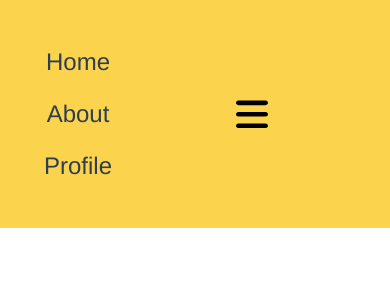
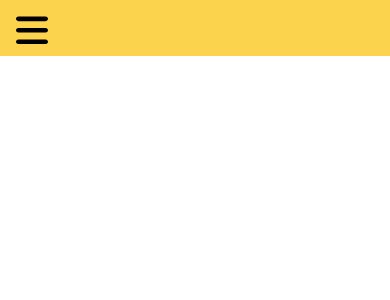
Before and after one commit to ajukadavid/workingVueProject, a Vue app: page / in a window 390 px wide. Shown: the top 300 px of the page. Built offline with nearby package versions, Linux system fonts and the light colour scheme.

Commit message:
completion of responsive navbar component

```diff
--- a/src/components/NavBar.vue
+++ b/src/components/NavBar.vue
@@ -1,28 +1,34 @@
 <template>
-<div class="bg-amber-300 flex p-4">
-  <nav>
-    <menu class="grid gap-y-5 w-40 text-2xl relative -left-12">
-      <li>Home</li>
-      <li>About</li>
-      <li>Profile</li>
+<div class="bg-amber-300 flex justify-between sm:justify-center flex-row-reverse -p-12">
+  <div class="">
+    <menu class="sm:flex sm:mt-3 sm:justify-between sm:text-3xl hidden">
+      <li class="p-3">
+        <a href="#">Home</a>
+      </li>
+      <li class="p-3"><a href="#">About</a></li>
+      <li class="p-3"><a href="#">Profile</a></li>
     </menu>
-  </nav>
+  </div>
 <!--Mobile Menu-->
-    <button @click="toggleMobileMenu" class="sm:hidden">
-      <svg xmlns="http://www.w3.org/2000/svg" viewBox="0 0 448 512" class="w-8"><path d="M0 96C0 78.33 14.33 64 32 64H416C433.7 64 448 78.33 448 96C448 113.7 433.7 128 416 128H32C14.33 128 0 113.7 0 96zM0 256C0 238.3 14.33 224 32 224H416C433.7 224 448 238.3 448 256C448 273.7 433.7 288 416 288H32C14.33 288 0 273.7 0 256zM416 448H32C14.33 448 0 433.7 0 416C0 398.3 14.33 384 32 384H416C433.7 384 448 398.3 448 416C448 433.7 433.7 448 416 448z"/></svg>
+  <div class="sm:hidden">
+    <button @click="toggleMobileMenu">
+      <svg xmlns="http://www.w3.org/2000/svg" viewBox="0 0 448 512"  class="w-8 relative left-4 mt-3"><path d="M0 96C0 78.33 14.33 64 32 64H416C433.7 64 448 78.33 448 96C448 113.7 433.7 128 416 128H32C14.33 128 0 113.7 0 96zM0 256C0 238.3 14.33 224 32 224H416C433.7 224 448 238.3 448 256C448 273.7 433.7 288 416 288H32C14.33 288 0 273.7 0 256zM416 448H32C14.33 448 0 433.7 0 416C0 398.3 14.33 384 32 384H416C433.7 384 448 398.3 448 416C448 433.7 433.7 448 416 448z"/></svg>
     </button>
     <transition>
-    <nav v-if="mobile" class="bg-red-500 absolute left-0 top-0 h-screen sm:hidden p-10">
+      <nav v-if="mobile" class="bg-red-500 absolute left-0 top-0 h-screen p-4">
         <button @click="toggleMobileMenu">
-        <svg xmlns="http://www.w3.org/2000/svg" class="w-4 relative left-20" viewBox="0 0 320 512"><path d="M310.6 361.4c12.5 12.5 12.5 32.75 0 45.25C304.4 412.9 296.2 416 288 416s-16.38-3.125-22.62-9.375L160 301.3L54.63 406.6C48.38 412.9 40.19 416 32 416S15.63 412.9 9.375 406.6c-12.5-12.5-12.5-32.75 0-45.25l105.4-105.4L9.375 150.6c-12.5-12.5-12.5-32.75 0-45.25s32.75-12.5 45.25 0L160 210.8l105.4-105.4c12.5-12.5 32.75-12.5 45.25 0s12.5 32.75 0 45.25l-105.4 105.4L310.6 361.4z"/></svg>
+          <svg xmlns="http://www.w3.org/2000/svg" class="w-4 relative left-12" viewBox="0 0 320 512"><path d="M310.6 361.4c12.5 12.5 12.5 32.75 0 45.25C304.4 412.9 296.2 416 288 416s-16.38-3.125-22.62-9.375L160 301.3L54.63 406.6C48.38 412.9 40.19 416 32 416S15.63 412.9 9.375 406.6c-12.5-12.5-12.5-32.75 0-45.25l105.4-105.4L9.375 150.6c-12.5-12.5-12.5-32.75 0-45.25s32.75-12.5 45.25 0L160 210.8l105.4-105.4c12.5-12.5 32.75-12.5 45.25 0s12.5 32.75 0 45.25l-105.4 105.4L310.6 361.4z"/></svg>
         </button>
         <menu class="grid gap-y-5 w-40 text-2xl relative -left-12">
-        <li>Home</li>
-        <li>About</li>
-        <li>Profile</li>
+          <li>
+            <a href="#">Home</a>
+          </li>
+          <li><a href="#">About</a></li>
+          <li><a href="#">Profile</a></li>
         </menu>
       </nav>
     </transition>
+  </div>
 </div>
 </template>
 
```
Lines whose indentation alone changed are shown as unchanged.
